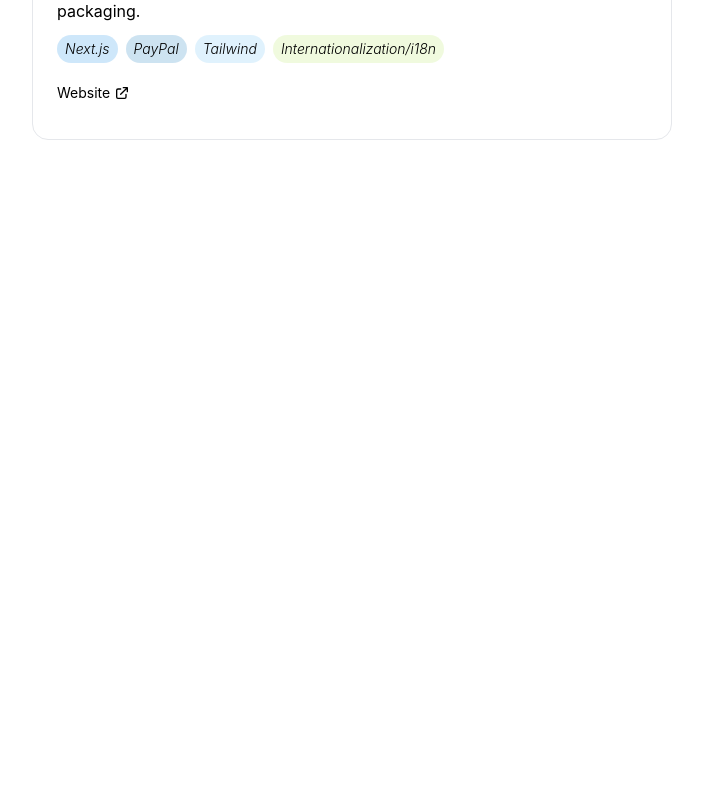
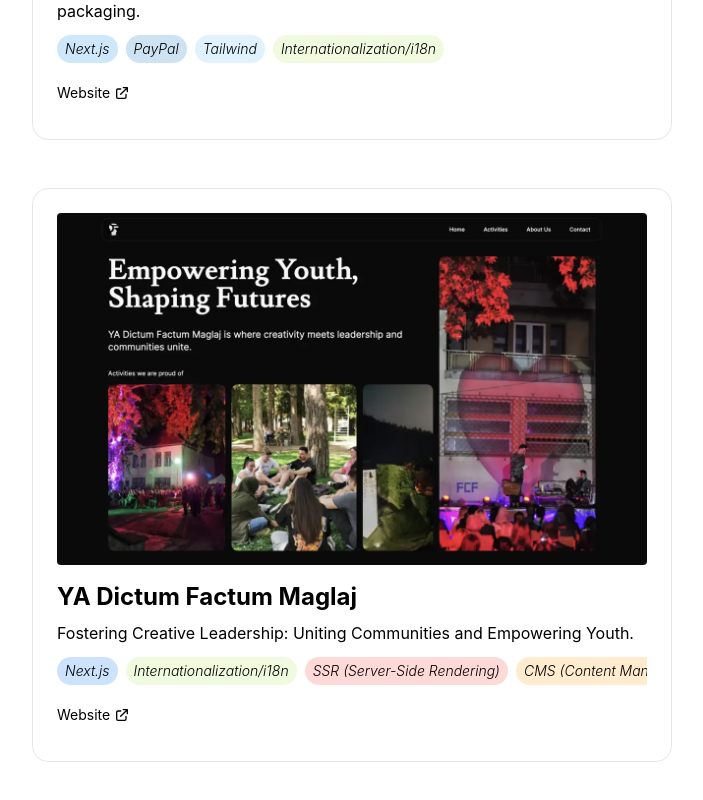
Before and after one commit to benyamynbrkyc/personal-website, a Next.js app: page /work in a window 1280 px wide. Shown: the part 1767-2567 px from the top of the page, without its empty margins (288-991 px from the left). Before the commit the page ends 1987 px from the top, so only its background shows below. Built offline with nearby package versions, Linux system fonts and the light colour scheme.

Commit message:
add dictum factum

```diff
--- a/src/views/Work/Work.tsx
+++ b/src/views/Work/Work.tsx
@@ -47,6 +47,19 @@ export default function Work() {
             ]}
             liveUrl='https://www.natron-hayat.ba'
           />
+          <WorkCard
+            key='YA Dictum Factum Maglaj'
+            title='YA Dictum Factum Maglaj'
+            description='Fostering Creative Leadership: Uniting Communities and Empowering Youth.'
+            imgUrl='/images/work/ya-dictum-factum-maglaj.webp'
+            tags={[
+              { name: 'Next.js', color: '#0070f3' },
+              { name: 'Internationalization/i18n', color: '#B1E457' },
+              { name: 'SSR (Server-Side Rendering)', color: '#f44336' },
+              { name: 'CMS (Content Management System)', color: '#ff9800' },
+            ]}
+            liveUrl='https://dictumfactum.org'
+          />
           {/* <WorkCard
             key='eBooks.ba'
             title='eBooks.ba'
```
Also changed, not shown: public/images/work/ya-dictum-factum-maglaj.webp (added).
